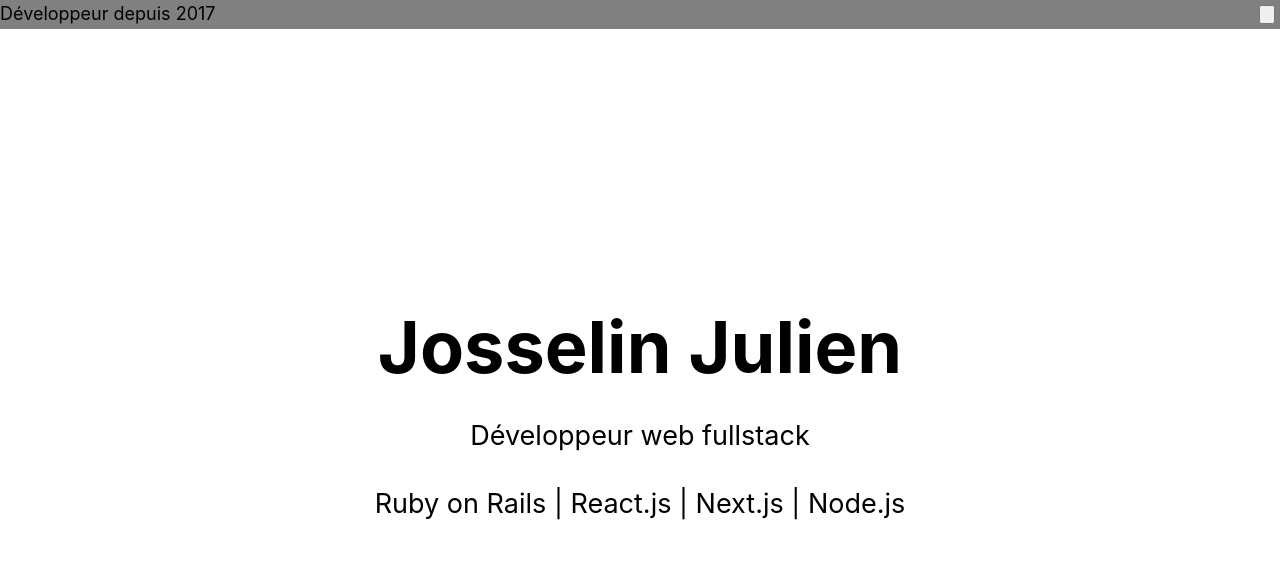
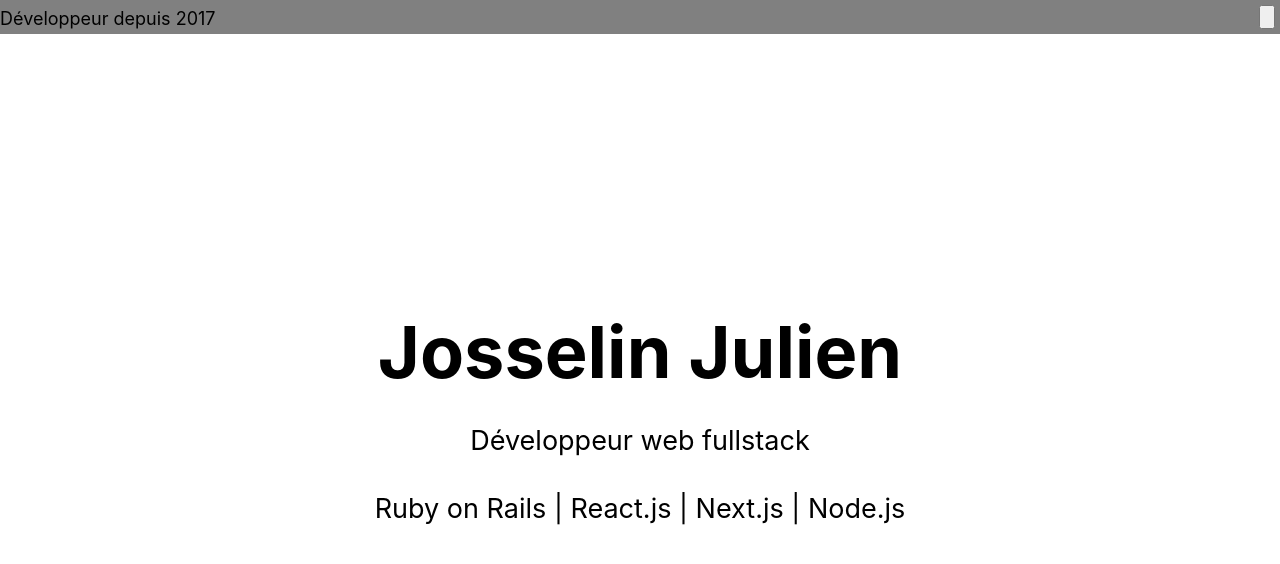
Before and after one commit to OnyJ/Portfolio, a Next.js app: page / in a window 1280 px wide. Shown: the top 564 px of the page. Built offline with nearby package versions, Linux system fonts and the light colour scheme.

Commit message:
navbar: style for span tag

```diff
--- a/styles/Navbar.module.scss
+++ b/styles/Navbar.module.scss
@@ -7,4 +7,8 @@
   button {
     margin: 5px;
   }
+
+  span {
+    margin-top: 5px;
+  }
 }
```
